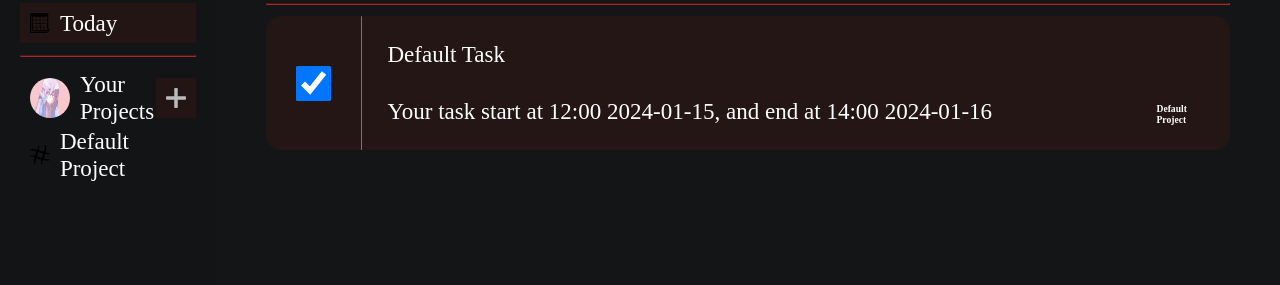
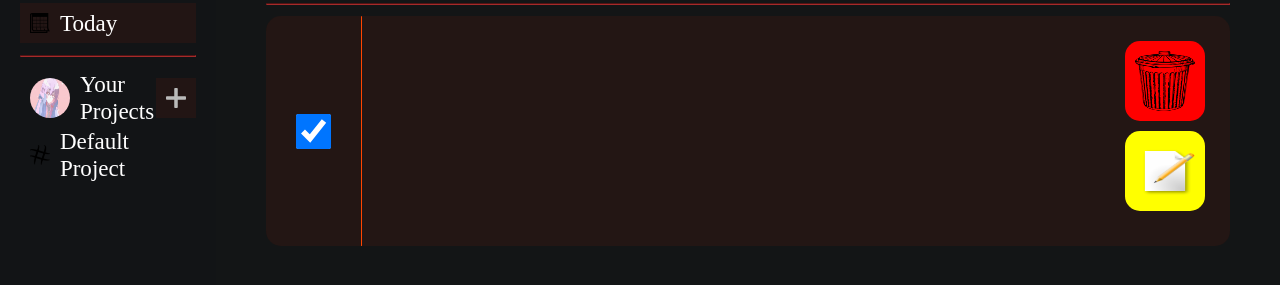
Before and after one commit to hubert22143/ToDo-List, a website with bundled scripts: page src/index.html in a window 1280 px wide. Both pictures are taken after a click on the checkbox 313 px from the left and 404 px from the top of the page. Shown: the part 321-606 px from the top of the page. Built offline with nearby package versions, Linux system fonts and the light colour scheme.

Commit message:
Added checkbox click listeners
Working on implementing delete task after checkbox click, and the functionality to edit it as well.

```diff
--- /dev/null
+++ b/src/checkboxFunction.js
@@ -0,0 +1,50 @@
+import { appendSvgToCheckbox } from "./checkboxSvgFunctionality";
+import { removeDiv } from "./checkboxSvgFunctionality";
+let originalContent = {};
+
+export default function checkboxFunction() {
+    let checkboxes = document.querySelectorAll('.checkProject');
+
+    if (checkboxes) {
+        checkboxes.forEach((checkbox) => {
+            checkbox.addEventListener('click', () => {
+                const taskContainer = checkbox.closest('.myDynamicallyCreatedProject');
+                const taskId = taskContainer.getAttribute('id');
+                if (checkbox.checked) {
+                    console.log("The checkbox has been checked now");
+                    manipulateCheckboxDom(taskContainer);
+                    appendSvgToCheckbox(taskContainer);
+                } else {
+                    console.log("The checkbox has been unchecked");
+                    removeDiv(taskContainer);
+                    restoreOriginalContent(taskContainer, taskId);
+                }
+            });
+        });
+    }
+}
+
+function manipulateCheckboxDom(taskContainer) {
+    const taskId = taskContainer.getAttribute('id');
+    originalContent[taskId] = {
+        title: taskContainer.querySelector('.tittleOutput').textContent,
+        hourOutput: taskContainer.querySelector('.hourOutput').textContent,
+        projectAdherence: taskContainer.querySelector('.adherenceToProject').textContent,
+    };
+
+    let titleContent = taskContainer.querySelector('.tittleOutput');
+    let hourOutput = taskContainer.querySelector('.hourOutput');
+    let projectAdherence = taskContainer.querySelector('.adherenceToProject');
+
+    titleContent.textContent = '';
+    hourOutput.textContent = '';
+    projectAdherence.textContent = '';
+}
+
+function restoreOriginalContent(taskContainer, taskId) {
+    const originalContentForTask = originalContent[taskId];
+
+    taskContainer.querySelector('.tittleOutput').textContent = originalContentForTask.title;
+    taskContainer.querySelector('.hourOutput').textContent = originalContentForTask.hourOutput;
+    taskContainer.querySelector('.adherenceToProject').textContent = originalContentForTask.projectAdherence;
+}
--- /dev/null
+++ b/src/checkboxSvgFunctionality.js
@@ -0,0 +1,32 @@
+export function appendSvgToCheckbox(taskContainer) {
+    let parentContainer = taskContainer.querySelector('.seperatedProjectOutput');
+    if (parentContainer) {
+        let childContainer = document.createElement('div');
+        childContainer.classList.add("CreatedAutomaticallyCheckbox");
+        childContainer.style.display = 'flex';
+        childContainer.style.flexDirection = 'column';
+
+        let trashContainer = document.createElement('img');
+        trashContainer.src = "images/trash.png";
+        trashContainer.classList.add("stylizedImg");
+        trashContainer.id = 'trashContainer';
+        trashContainer.style.marginBottom = '10px';
+        let editContainer = document.createElement('img');
+        editContainer.src = "images/edit.png";
+        editContainer.classList.add("stylizedImg");
+        editContainer.id = 'editContainer';
+        editContainer.style.marginBottom = '10px';
+        childContainer.appendChild(trashContainer);
+        childContainer.appendChild(editContainer);
+        parentContainer.appendChild(childContainer);
+    } else {
+        console.error("Parent container not found.");
+    }
+}
+
+export function removeDiv(taskContainer) {
+    let divToRemove = taskContainer.querySelector('.CreatedAutomaticallyCheckbox');
+    if (divToRemove) {
+        divToRemove.remove();
+    }
+}
--- a/src/createTodayTaskDisplay.js
+++ b/src/createTodayTaskDisplay.js
@@ -1,6 +1,7 @@
 import { ProjectManager } from "./projectManagement";
 import generateTodayTaskTable from "./generateTodayTaskDisplay";
 import showOriginalTodayContent from "./handleTodayTab";
+import checkboxFunction from "./checkboxFunction";
 
 export default function displayTodayProjects() {
     let projectHolder = ProjectManager.projects;
@@ -22,6 +23,7 @@ export default function displayTodayProjects() {
                     let projectId = task.taskId;
                     if(!isElementInDOM(projectId)){
                         generateTodayTaskTable(taskTitle,taskStartHour,taskStartDate,taskEndHour,taskEndDate,projectTitle,projectId)
+                        checkboxFunction();
                     }
                     showOriginalTodayContent();
                 });
--- a/src/generateTodayTaskDisplay.js
+++ b/src/generateTodayTaskDisplay.js
@@ -1,3 +1,4 @@
+import checkboxFunction from './checkboxFunction';
 export default function generateTodayTaskTable(taskTitle,taskStartHour,taskStartDate,taskEndHour,taskEndDate,projectTitle,projectId) {
     let parentContainer = document.querySelector('.myProjects');
     if(parentContainer === null){
@@ -18,7 +19,6 @@ export default function generateTodayTaskTable(taskTitle,taskStartHour,taskStart
     let checkboxElement = document.createElement('input');
     checkboxElement.type = 'checkbox';
     checkboxElement.classList.add('checkProject');
-
     checkBoxHolder.appendChild(checkboxElement)
 
     let lineSeperator = document.createElement('div');
--- a/src/refreshToday.js
+++ b/src/refreshToday.js
@@ -4,7 +4,6 @@ const parentContainer = document.querySelector('.todayPage');
 export function refreshTodayProjects(){
     parentContainer.addEventListener('click', (event) => {
         const target = event.target;
-        console.log("hehe");
         if (target.id === 'refreshButton') {
             displayTodayProjects();
         }
--- a/src/style.css
+++ b/src/style.css
@@ -551,9 +551,6 @@ td {
     padding: 10px;
     margin: 20px;
 }
-.checkBoxStylize:hover{
-    background-color: hsl(10, 82%, 22%);
-}
 .orangeLineSeperator {
     border-radius: 15px;
     border-left: 1px solid orangered;
@@ -569,3 +566,17 @@ td {
 #refreshButton:hover{
     cursor: pointer;
 }
+#trashContainer{
+    height: 80px;
+    width: 80px;
+    background-color: red;
+    border-radius: 15px;
+    cursor: pointer;
+}
+#editContainer{
+    height: 80px;
+    width: 80px;
+    background-color: yellow;
+    border-radius: 15px;
+    cursor: pointer;
+}
```
Also changed, not shown: dist/images/edit.png (added), dist/images/trash.png (added), dist/main.js, dist/style.css, src/images/edit.png (added), src/images/trash.png (added).
